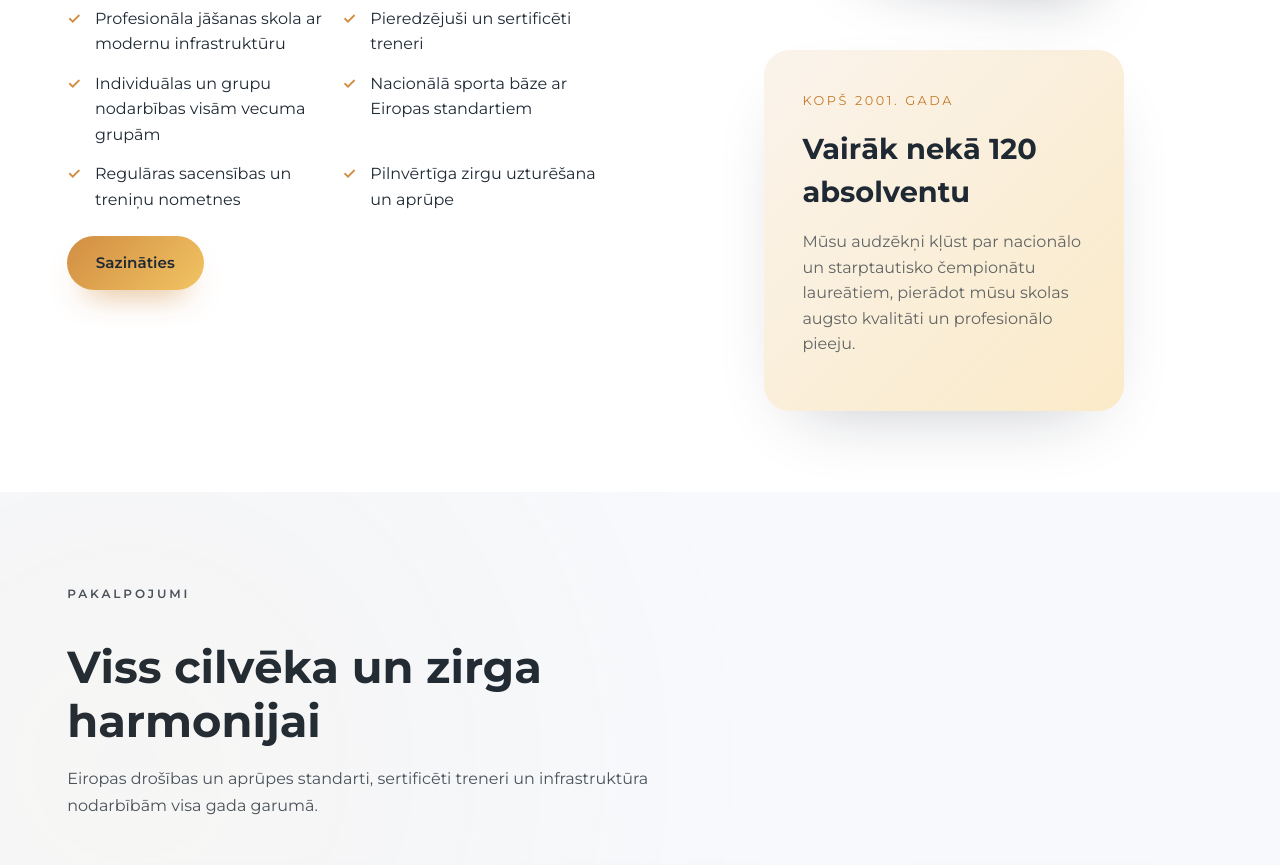
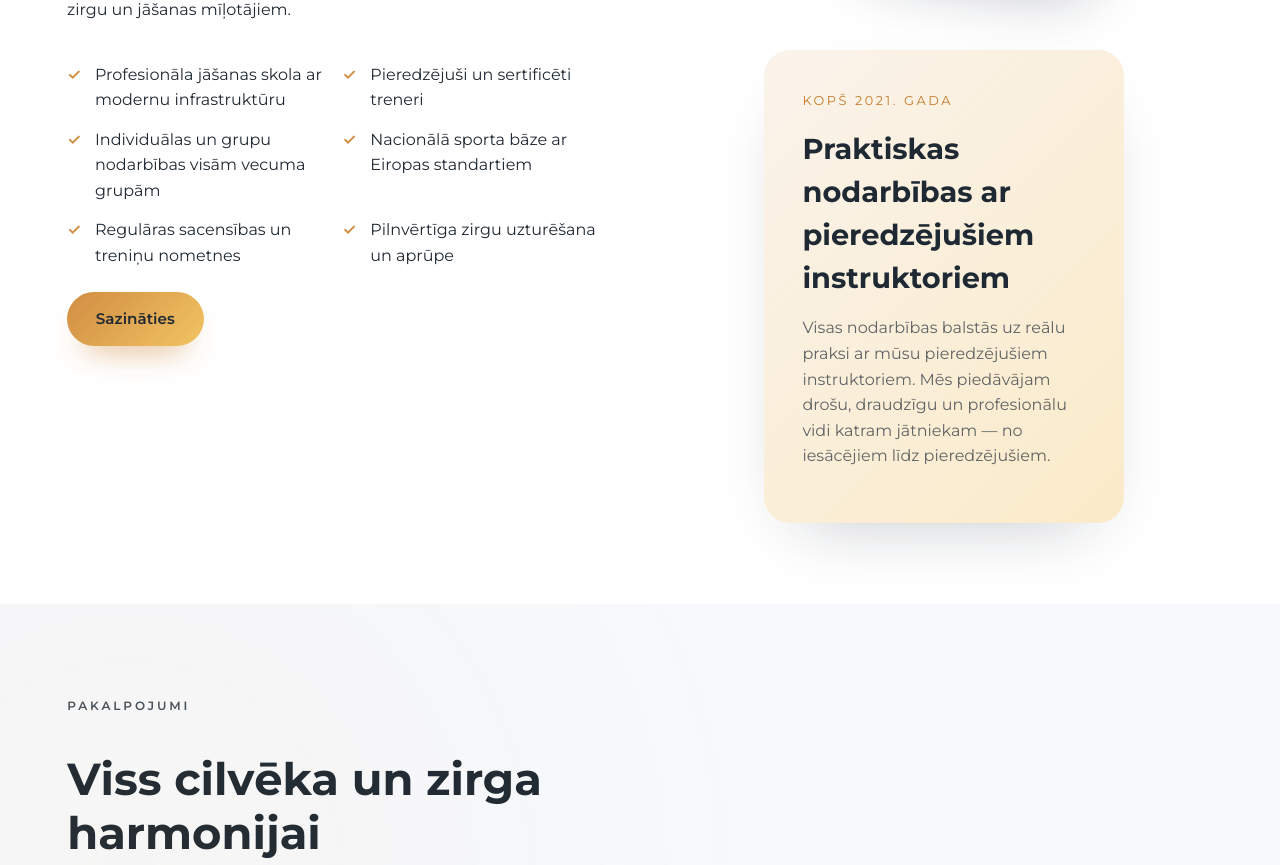
Before and after one commit to bgasimzade99/HorseLv, a React (Vite) app: page / in a window 1280 px wide. Shown: the part 1459-2324 px from the top of the page. Built offline with nearby package versions, Linux system fonts and the light colour scheme.

Commit message:
Update media card: change date to 2021 and update text to focus on practice-based lessons

```diff
--- a/src/App.jsx
+++ b/src/App.jsx
@@ -281,9 +281,9 @@ const translations = {
       primaryCta: 'Sazināties',
       secondaryCta: 'Jaunumi',
       mediaCard: {
-        eyebrow: 'Kopš 2001. gada',
-        title: 'Vairāk nekā 120 absolventu',
-        text: 'Mūsu audzēkņi kļūst par nacionālo un starptautisko čempionātu laureātiem, pierādot mūsu skolas augsto kvalitāti un profesionālo pieeju.',
+        eyebrow: 'Kopš 2021. gada',
+        title: 'Praktiskas nodarbības ar pieredzējušiem instruktoriem',
+        text: 'Visas nodarbības balstās uz reālu praksi ar mūsu pieredzējušiem instruktoriem. Mēs piedāvājam drošu, draudzīgu un profesionālu vidi katram jātniekam — no iesācējiem līdz pieredzējušiem.',
       },
     },
     competitions: {
@@ -578,9 +578,9 @@ const translations = {
       primaryCta: 'Contact us',
       secondaryCta: 'News',
       mediaCard: {
-        eyebrow: 'Since 2001',
-        title: '120+ graduates',
-        text: 'Our riders become medalists at national and international championships, demonstrating our school\'s high quality and professional approach.',
+        eyebrow: 'Since 2021',
+        title: 'Real-life practice with experienced instructors',
+        text: 'All lessons are based on real-life practice with our experienced instructors. We offer a safe, friendly, and professional environment for every rider — from beginners to advanced.',
       },
     },
     competitions: {
@@ -875,9 +875,9 @@ const translations = {
       primaryCta: 'Связаться',
       secondaryCta: 'Новости',
       mediaCard: {
-        eyebrow: 'С 2001 года',
-        title: 'Более 120 выпускников',
-        text: 'Наши ученики становятся призёрами национальных и международных чемпионатов, демонстрируя высокое качество и профессиональный подход нашей школы.',
+        eyebrow: 'С 2021 года',
+        title: 'Практические занятия с опытными инструкторами',
+        text: 'Все занятия основаны на реальной практике с нашими опытными инструкторами. Мы предлагаем безопасную, дружелюбную и профессиональную среду для каждого всадника — от начинающих до продвинутых.',
       },
     },
     competitions: {
```
